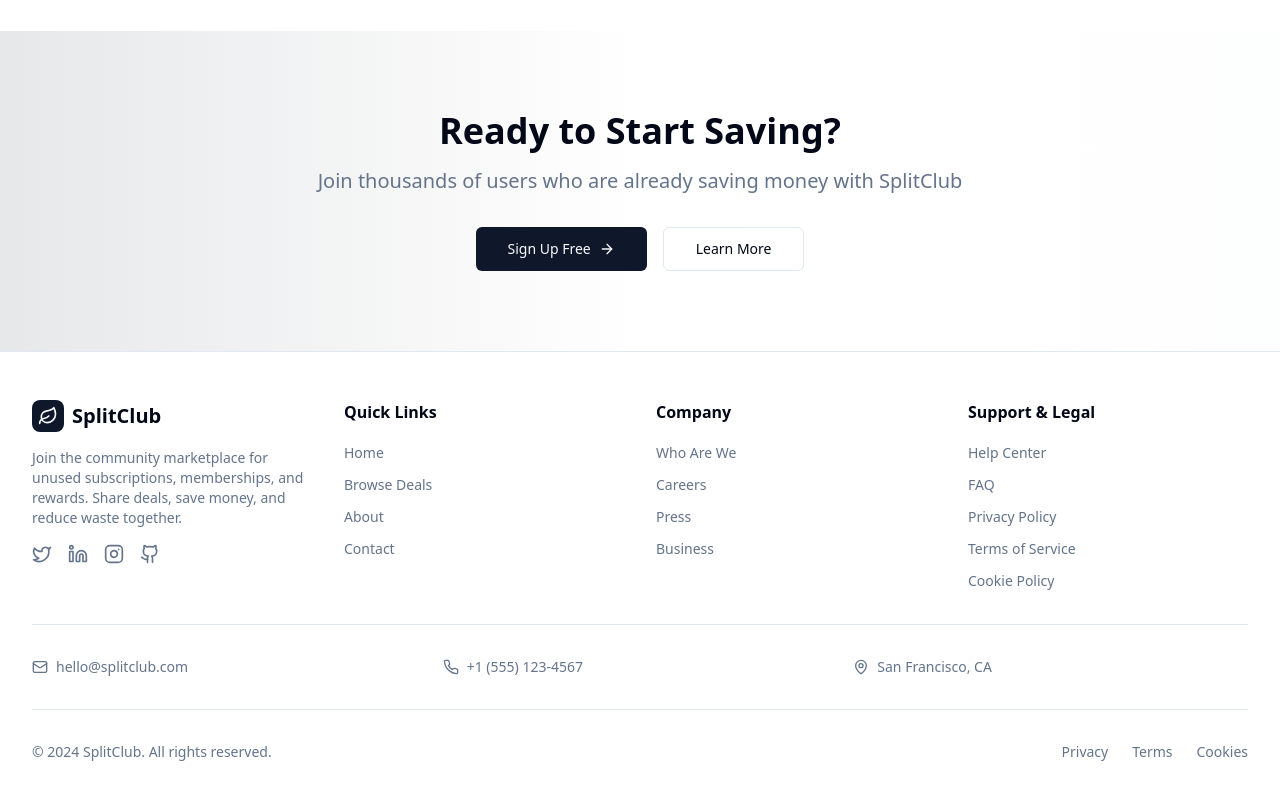
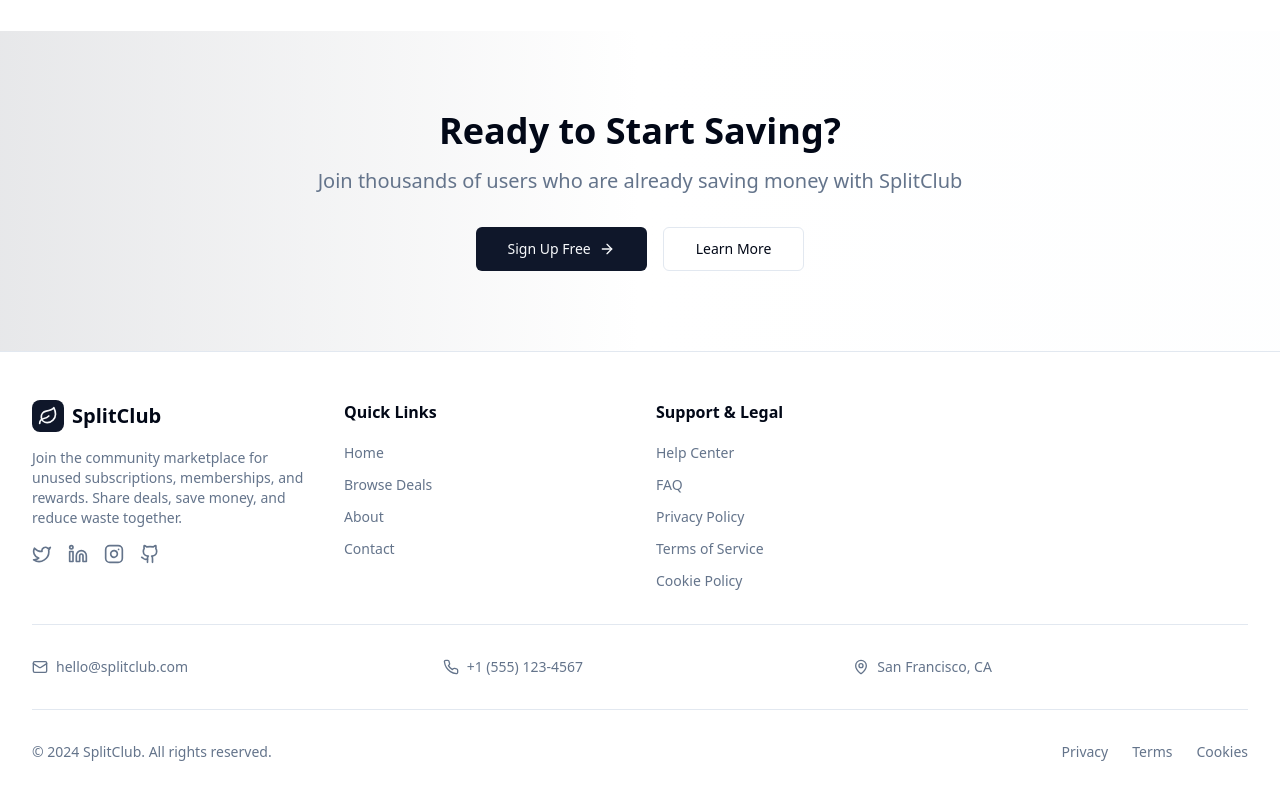
Before and after one commit to Arsalanbashir831/splitclub2001, a React (Vite) app: page / in a window 1280 px wide. Shown: the part 1632-2432 px from the top of the page. Built offline with nearby package versions, Linux system fonts and the light colour scheme; no server answers.

Commit message:
Visual edit in Lovable
Edited UI in Lovable

```diff
--- a/src/components/Footer.tsx
+++ b/src/components/Footer.tsx
@@ -124,27 +124,7 @@ export const Footer = () => {
           </motion.div>
 
           {/* Company Links */}
-          <motion.div className="space-y-4" initial={{
-          opacity: 0,
-          y: 20
-        }} whileInView={{
-          opacity: 1,
-          y: 0
-        }} viewport={{
-          once: true
-        }} transition={{
-          duration: 0.6,
-          delay: 0.2
-        }}>
-            <h3 className="font-semibold text-foreground">Company</h3>
-            <ul className="space-y-2">
-              {companyLinks.map(item => <li key={item.href}>
-                  <Link to={item.href} className="text-muted-foreground hover:text-primary transition-colors duration-200 text-sm">
-                    {item.label}
-                  </Link>
-                </li>)}
-            </ul>
-          </motion.div>
+
 
           {/* Support & Legal */}
           <motion.div className="space-y-4" initial={{
```
